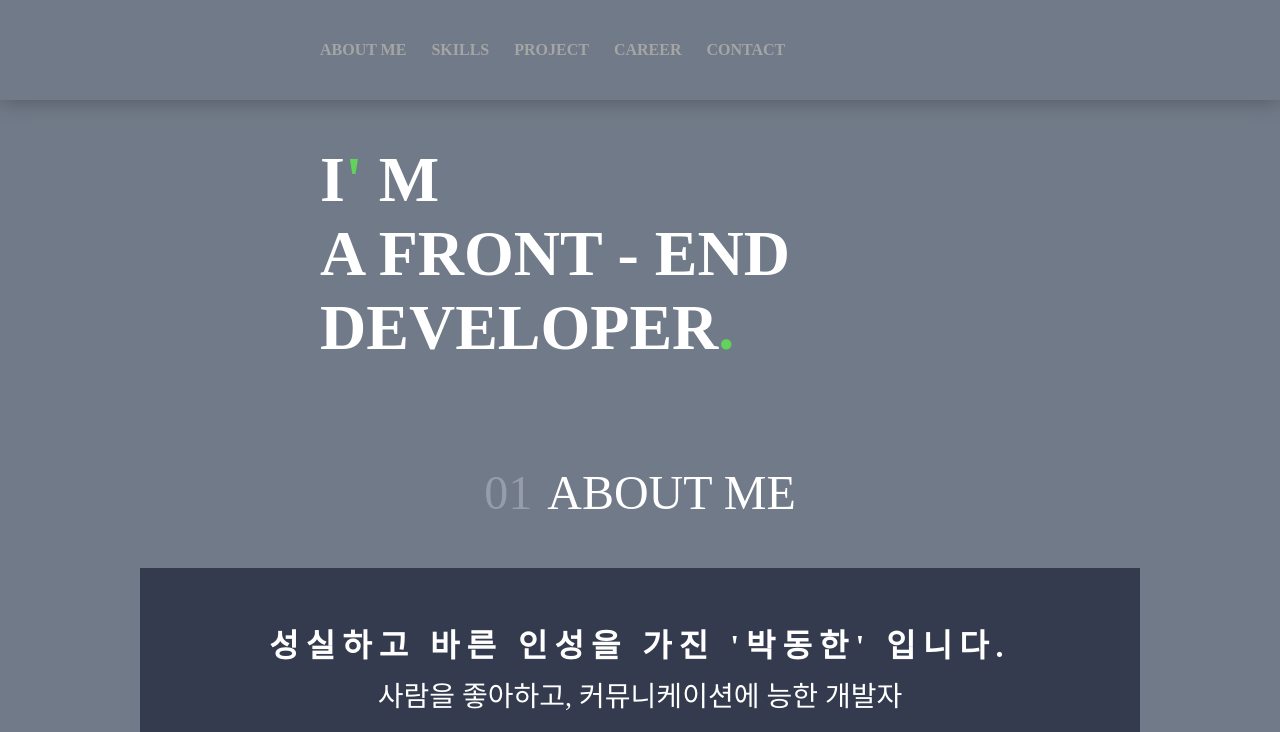
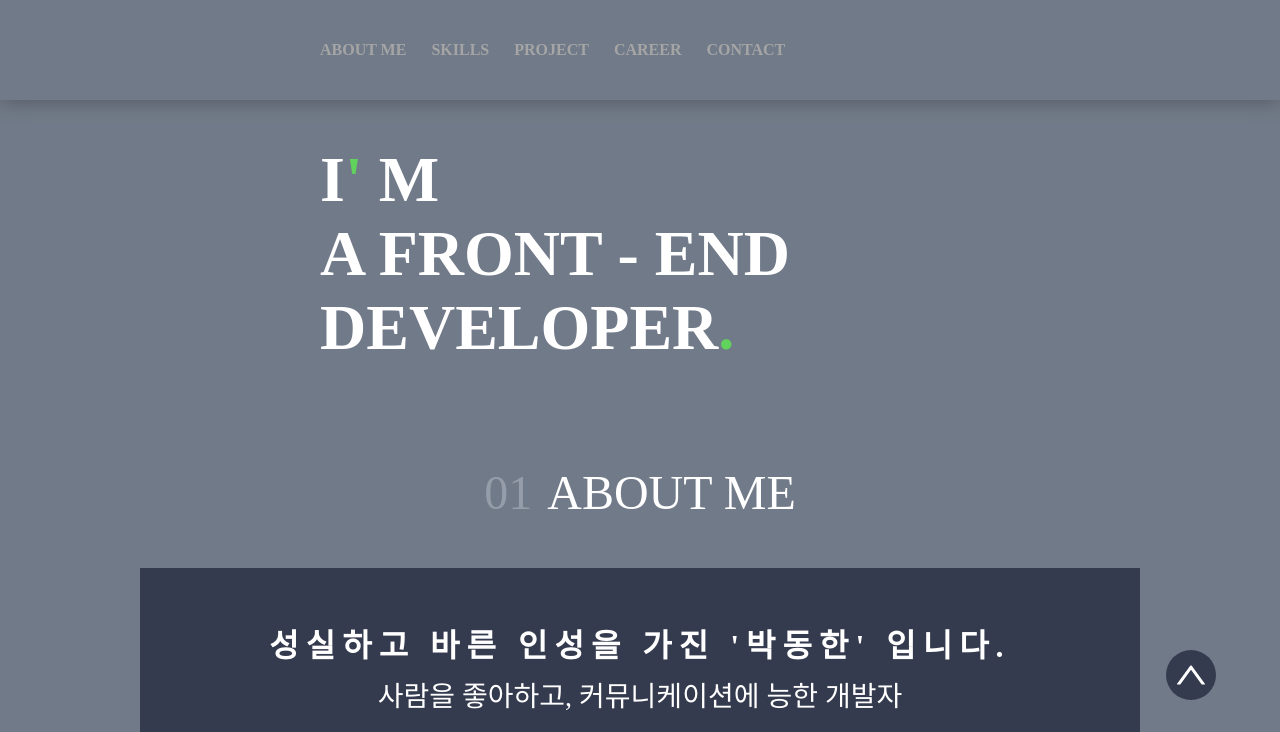
Before and after one commit to arongan90/portfolio, a React (Create React App) app in the folder pdh-portfolio/: page /contact in a window 1280 px wide. Shown: the top 732 px of the page. Built offline with nearby package versions, Linux system fonts and the light colour scheme.

Commit message:
ScrollToTop 버튼 작성

```diff
--- /dev/null
+++ b/package.json
@@ -0,0 +1,5 @@
+{
+  "dependencies": {
+    "react-icons": "^3.11.0"
+  }
+}
--- a/pdh-portfolio/src/App.js
+++ b/pdh-portfolio/src/App.js
@@ -7,6 +7,7 @@ import Project from './components/Project/Project';
 import Career from './components/Career/Career';
 import Contact from './components/Contact/Contact';
 import Work from './components/WorkPage/Work';
+import Scroll from './components/Scroll';
 
 const GlobalStyle = createGlobalStyle`
   body {
@@ -27,6 +28,7 @@ function App() {
       <Project />
       <Career />
       <Contact />
+      <Scroll showBelow={250} />
       <Work />
     </>
   );
--- /dev/null
+++ b/pdh-portfolio/src/components/Scroll.js
@@ -0,0 +1,59 @@
+import React, { useState, useEffect } from 'react';
+import styled from 'styled-components';
+import { AiOutlineUp } from 'react-icons/ai';
+
+const IconButton = styled.button`
+  width: 50px;
+  height: 50px;
+  border-radius: 50%;
+  background: #353b4e;
+  position: fixed;
+  bottom: 100px;
+  right: 5%;
+  color: white;
+  display: flex;
+  justify-content: center;
+  align-items: center;
+  font-size: 3rem;
+  border: none;
+  outline: 0;
+  font-weight: bold;
+  z-index: 1;
+  &:hover {
+    background: lightgray;
+  }
+`;
+
+function Scroll({ showBelow }) {
+  const [show, setShow] = useState(showBelow ? false : true);
+
+  const handleScroll = () => {
+    if (window.pageYOffset > showBelow) {
+      if (!show) setShow(true);
+    } else {
+      if (show) setShow(false);
+    }
+  };
+
+  useEffect(() => {
+    if (showBelow) {
+      window.addEventListener(`scroll`, handleScroll);
+      return () => window.removeEventListener(`scroll`, handleScroll);
+    }
+  }, []);
+
+  const handleClick = () => {
+    window[`scrollTo`]({ top: 0, behavior: `smooth` });
+  };
+  return (
+    <>
+      {show && (
+        <IconButton onClick={handleClick}>
+          <AiOutlineUp />
+        </IconButton>
+      )}
+    </>
+  );
+}
+
+export default Scroll;
--- a/pdh-portfolio/src/components/Skills/SkillBar.js
+++ b/pdh-portfolio/src/components/Skills/SkillBar.js
@@ -27,6 +27,7 @@ const StickColor = styled.div`
   display: flex;
   background-color: #61d25b;
   width: ${props => props.percent}%;
+  transition: 1s;
 `;
 const Number = styled.span`
   font-size: 2rem;
```
Also changed, not shown: 1 other file (tests, documents, lock files or other folders).
